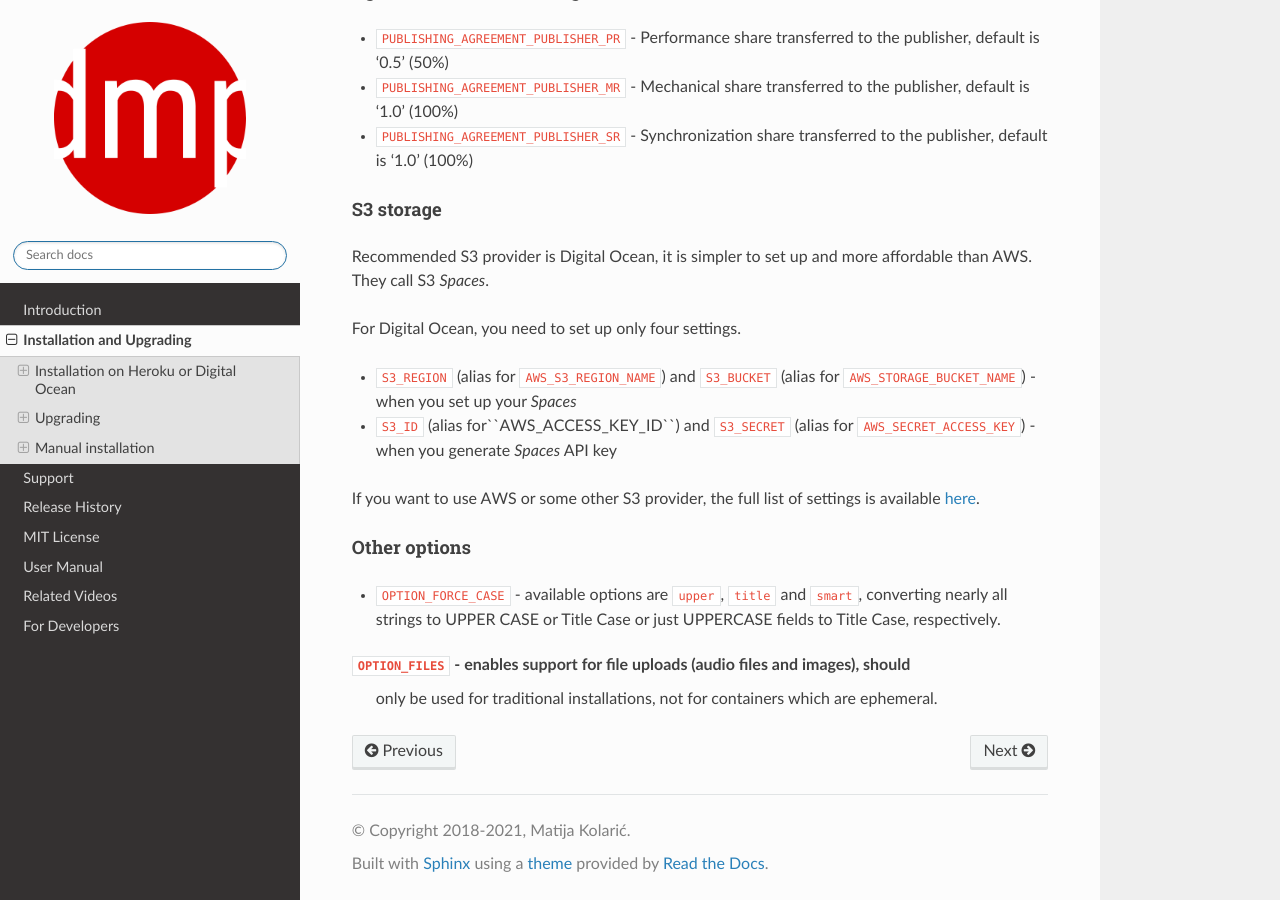
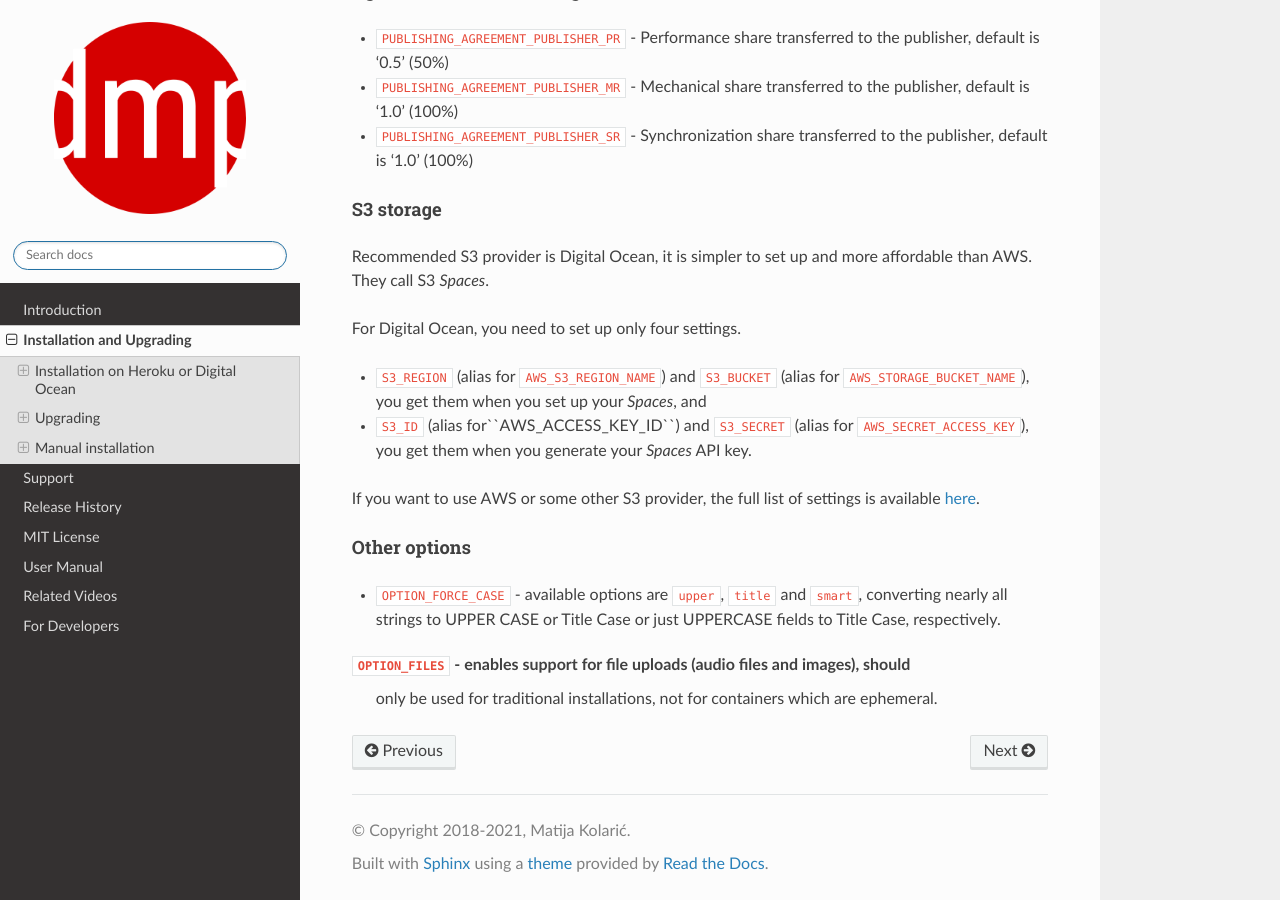
Before and after one commit to matijakolaric-com/django-music-publisher, a Sphinx documentation site: the page built from docs/installation.rst, in a window 1280 px wide and 900 px high, scrolled down 3139 px. Built offline with Sphinx 7.4.7 and the Read the Docs theme 2.0.0, drawn with Linux system fonts in a browser that asks for light colours.

Commit message:
S3 settings

```diff
--- a/docs/installation.rst
+++ b/docs/installation.rst
@@ -128,11 +128,12 @@ than AWS. They call S3 *Spaces*.
 For Digital Ocean, you need to set up only four settings.
 
 * ``S3_REGION`` (alias for ``AWS_S3_REGION_NAME``) and ``S3_BUCKET``
-  (alias for ``AWS_STORAGE_BUCKET_NAME``) - when you set up your *Spaces*
+  (alias for ``AWS_STORAGE_BUCKET_NAME``), you get them when you set up your *Spaces*,
+  and
 
 * ``S3_ID`` (alias for``AWS_ACCESS_KEY_ID``) and
-  ``S3_SECRET`` (alias for ``AWS_SECRET_ACCESS_KEY``) - when you generate *Spaces*
-  API key
+  ``S3_SECRET`` (alias for ``AWS_SECRET_ACCESS_KEY``), you get them when you generate
+  your *Spaces* API key.
 
 If you want to use AWS or some other S3 provider, the full list of settings is
 available
```
